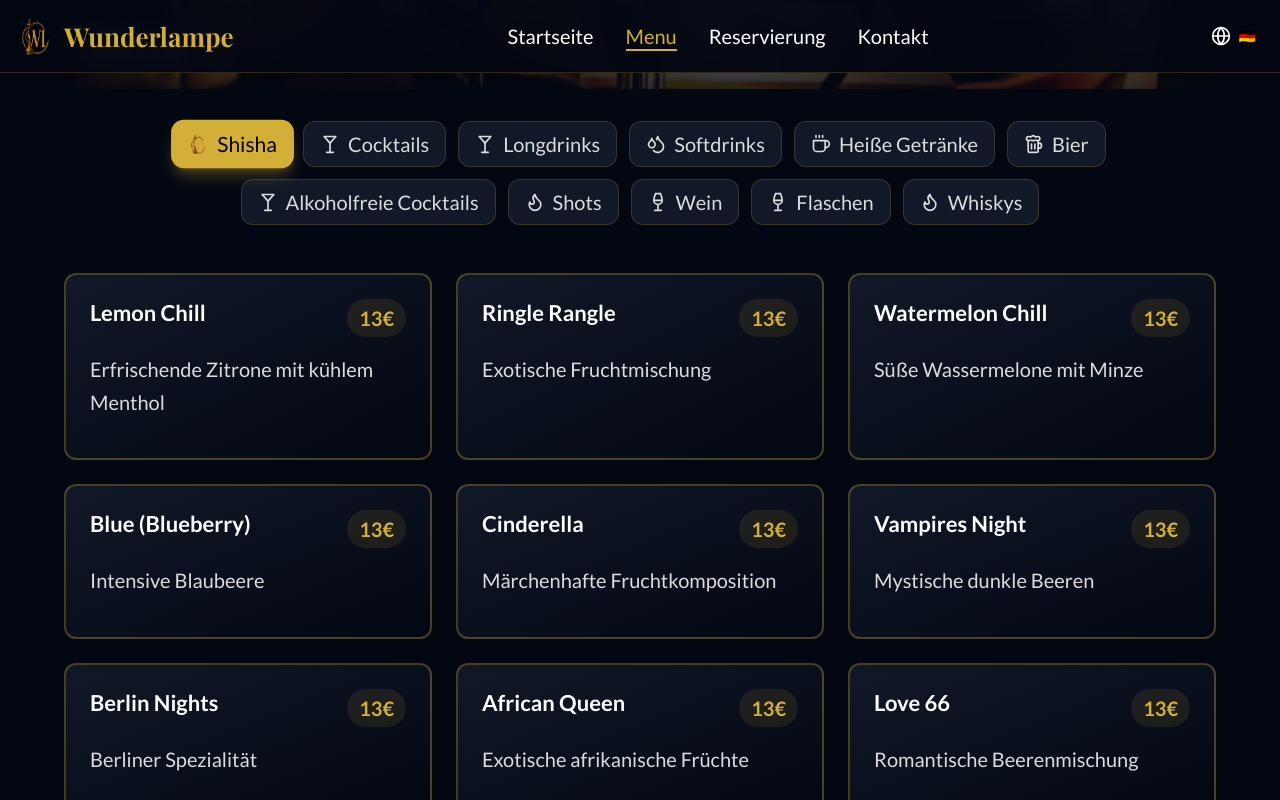
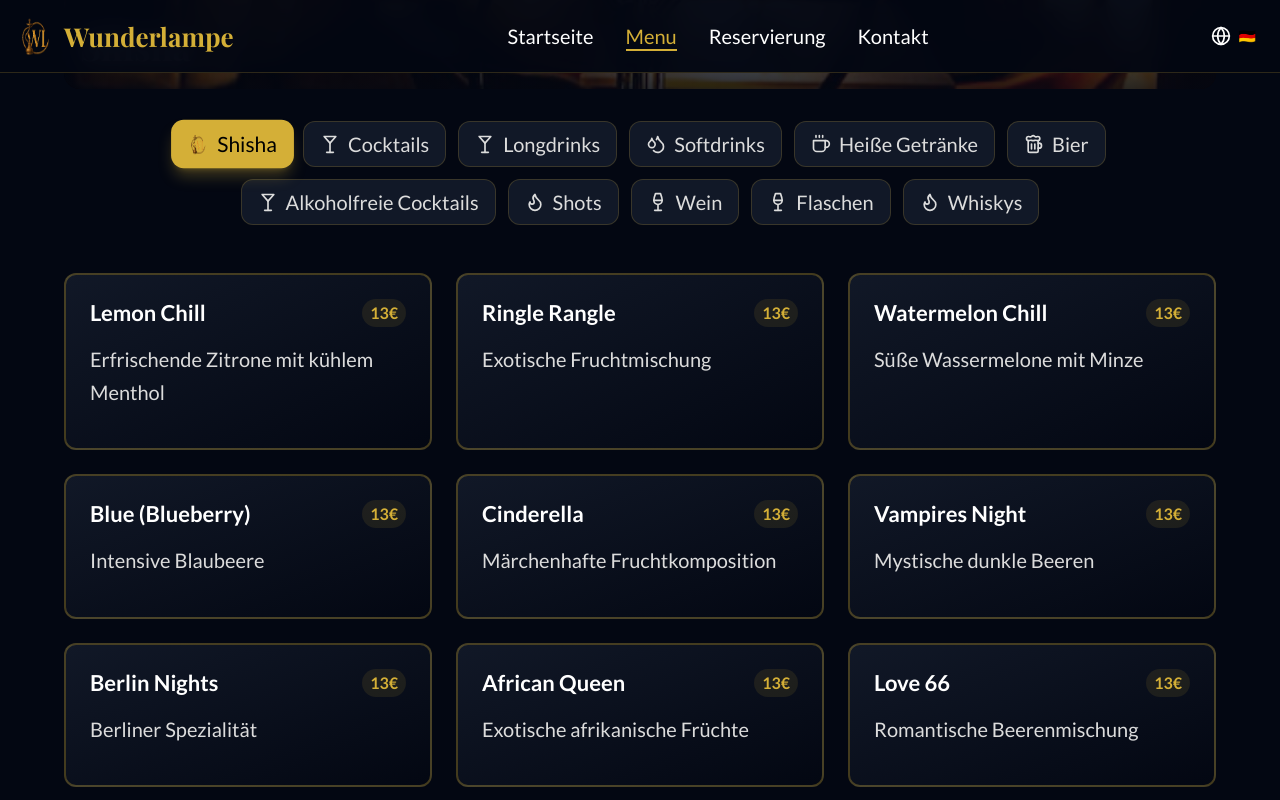
Before and after one commit to sparke0101/wunderlampe, a React (Vite) app: page / in a window 1280 px wide. Both pictures are taken after a click on the button "View Full Menu →". Shown: the part 513-1313 px from the top of the page. Built offline with nearby package versions, Linux system fonts and the light colour scheme.

Commit message:
Fix menu card layout to properly contain price

```diff
--- a/src/components/Menu.tsx
+++ b/src/components/Menu.tsx
@@ -286,11 +286,11 @@ export default function Menu() {
               key={index}
               className="group bg-gradient-to-br from-gray-900 to-gray-950 border-2 border-gold/30 rounded-xl p-4 sm:p-6 hover:border-gold transition-all duration-300 hover:shadow-xl hover:shadow-gold/20 transform hover:-translate-y-2 active:scale-95"
             >
-              <div className="flex justify-between items-start mb-3 sm:mb-4">
-                <h3 className="text-lg sm:text-xl font-body font-semibold text-white group-hover:text-gold transition-colors duration-300 leading-tight flex-1 pr-2">
+              <div className="flex justify-between items-start mb-3 sm:mb-4 gap-3">
+                <h3 className="text-lg sm:text-xl font-body font-semibold text-white group-hover:text-gold transition-colors duration-300 leading-tight flex-1 min-w-0">
                   {item.name}
                 </h3>
-                <span className="text-base sm:text-lg font-body font-bold text-gold bg-gold/10 px-2 sm:px-3 py-1 rounded-full flex-shrink-0 whitespace-nowrap">
+                <span className="text-sm sm:text-base font-body font-bold text-gold bg-gold/10 px-2 py-1 rounded-full flex-shrink-0 whitespace-nowrap">
                   {item.price}
                 </span>
               </div>
```
